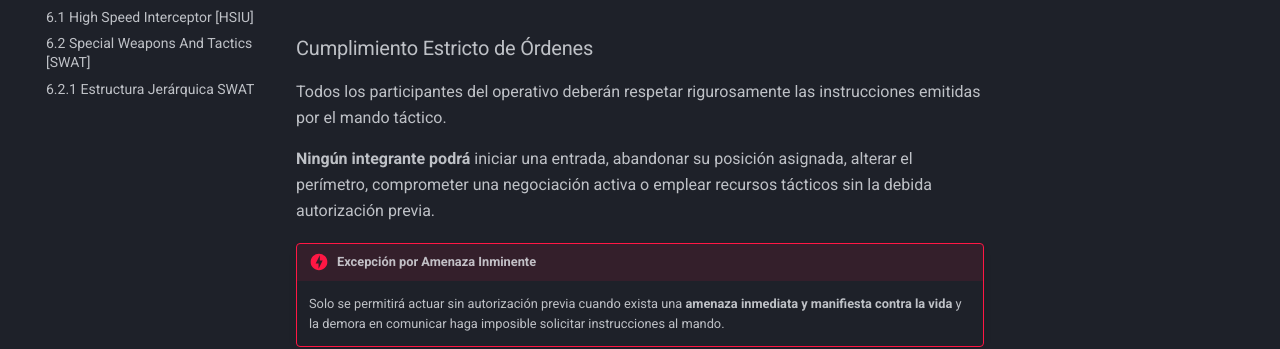
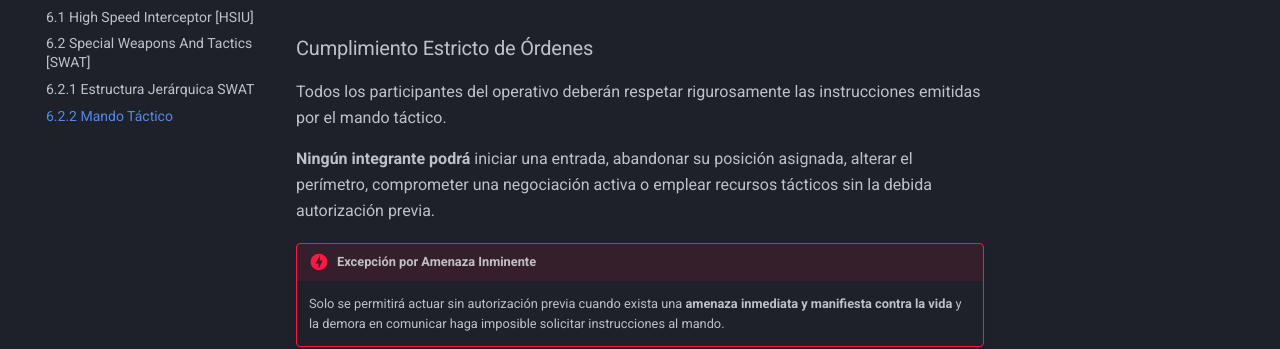
Before and after one commit to normativa-lspd-infinity-rp/Normativa-LSPD, an MkDocs documentation site: the page built from docs/divisiones/swat-mando-tactico.md, in a window 1280 px wide and 1390 px high. Shown: the part 974-1323 px from the top of the window. Built offline with MkDocs 1.6.1 and Material for MkDocs 9.7.7, drawn with Linux system fonts in a browser that asks for light colours.

Commit message:
Update mkdocs.yml

```diff
--- a/mkdocs.yml
+++ b/mkdocs.yml
@@ -63,3 +63,4 @@ nav:
       - 6.1 High Speed Interceptor [HSIU]: divisiones/hsiu.md
       - 6.2 Special Weapons And Tactics [SWAT]: divisiones/swat.md
       - 6.2.1 Estructura Jerárquica SWAT: divisiones/swat-jerarquia.md
+      - 6.2.2 Mando Táctico: divisiones/swat-mando-tactico.md
```
